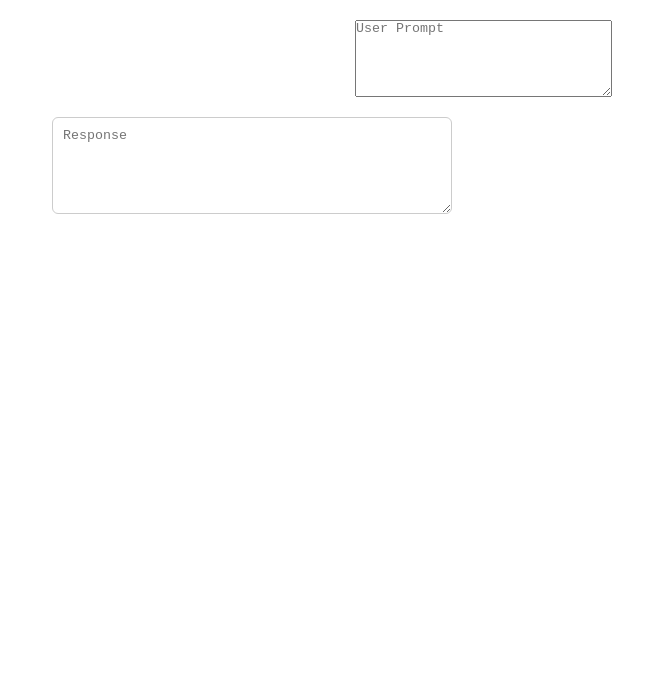
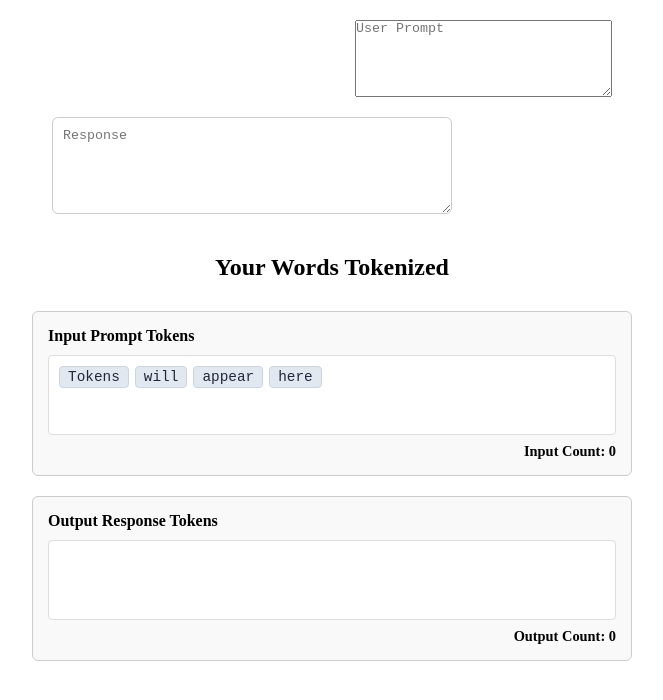
Before and after one commit to trashhh-me/AI-Cost-Calculator, a plain HTML site: page response.html in a window 1280 px wide. Shown: the whole page, without its empty margins (308-971 px from the left). Drawn offline with Linux system fonts and the light colour scheme.

Commit message:
Tokenizer implemented

```diff
--- a/response.html
+++ b/response.html
@@ -16,8 +16,28 @@
     <div id = "output-chat">
         <textarea id="response" class="prompt-output" name="message" rows="5" cols="30" readonly placeholder="Response"></textarea>
     </div>
+</section>
+<section id="Tokenization">
+        <h2 id="header">Your Words Tokenized</h2>
 
-</section>
 
+        <article class="token-card">
+            <h3>Input Prompt Tokens</h3>
+            <div id="input-tokens-visual" class="token-display-box">
+
+                <span class="token-pill">Tokens</span> <span class="token-pill">will</span> <span class="token-pill">appear</span> <span class="token-pill">here</span>
+            </div>
+            <p class="tcount">Input Count: <span id="input-token-count">0</span></p>
+        </article>
+
+        <!-- Output Tokens Box -->
+        <article class="token-card">
+            <h3>Output Response Tokens</h3>
+            <div id="output-tokens-visual" class="token-display-box">
+                <!-- JavaScript will inject colored span pills here -->
+            </div>
+            <p class="tcount">Output Count: <span id="output-token-count">0</span></p>
+        </article>
+    </section>
 </body>
 </html>
--- a/style.css
+++ b/style.css
@@ -67,3 +67,63 @@
   display: flex;
   justify-content: flex-start;
 }
+
+#Tokenization {
+  display: flex;
+  justify-content: center;
+  flex-direction: column;
+  align-items: center;
+  margin: 20px auto;
+  gap: 20px;
+  max-width: 600px;
+}
+
+#header {
+  font-size: 1.5rem;
+  margin-bottom: 10px;
+}
+
+.token-card {
+  width: 100%;
+  border: 1px solid #ccc;
+  border-radius: 6px;
+  padding: 15px;
+  background-color: #f9f9f9;
+}
+
+.token-card h3 {
+  font-size: 1rem;
+  margin-bottom: 10px;
+}
+
+
+.token-display-box {
+  width: 100%;
+  min-height: 80px;
+  padding: 10px;
+  border: 1px solid #ddd;
+  border-radius: 4px;
+  background-color: #fff;
+  display: flex;
+  flex-wrap: wrap;
+  gap: 6px;
+  align-content: flex-start;
+}
+
+/* Individual Token Pills */
+.token-pill {
+  background-color: #e2e8f0;
+  color: #1e293b;
+  padding: 2px 8px;
+  border-radius: 4px;
+  font-family: monospace;
+  font-size: 0.9rem;
+  border: 1px solid #cbd5e1;
+}
+
+.tcount {
+  margin-top: 8px;
+  text-align: right;
+  font-weight: bold;
+  font-size: 0.9rem;
+}
```
Also changed, not shown: index.html (+1 -0 lines).
